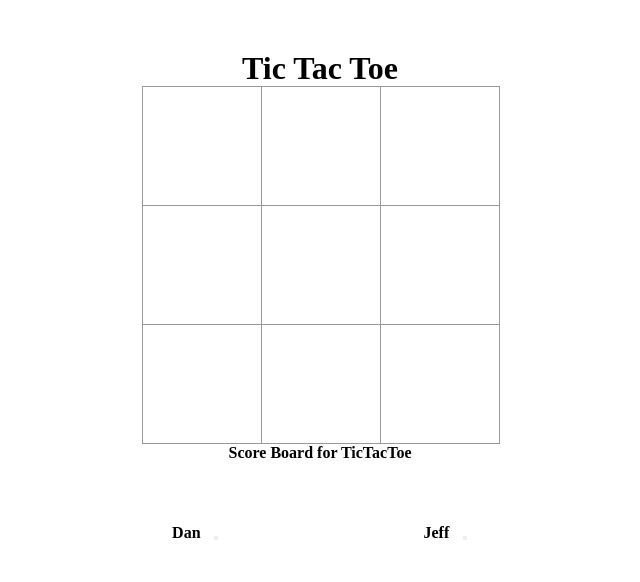
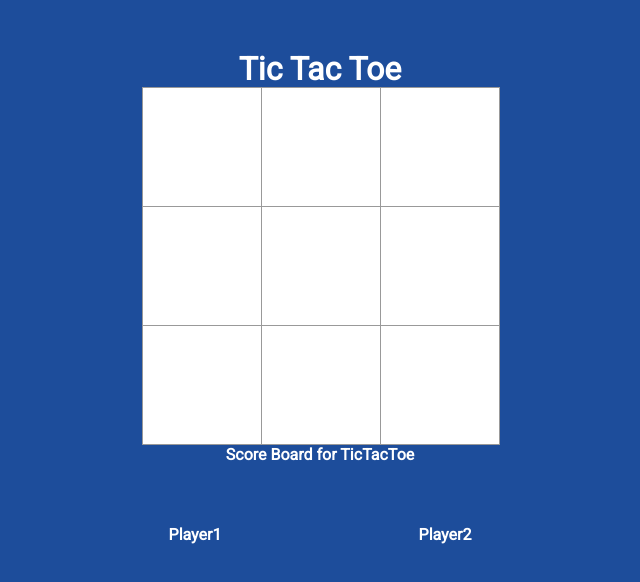
Before and after one commit to danvanhorn/react-games, a React (Create React App) app in the folder my-app/: page / in a window 1280 px wide. Shown: the top 582 px of the page, without its empty margins (320-960 px from the left). Built offline with nearby package versions, Linux system fonts and the light colour scheme.

Commit message:
add handleClick method and Player object

```diff
--- a/my-app/public/index.html
+++ b/my-app/public/index.html
@@ -8,6 +8,7 @@
       manifest.json provides metadata used when your web app is added to the
       homescreen on Android. See https://developers.google.com/web/fundamentals/engage-and-retain/web-app-manifest/
     -->
+    <link href="https://fonts.googleapis.com/css?family=Roboto" rel="stylesheet">
     <link rel="manifest" href="%PUBLIC_URL%/manifest.json">
     <link rel="shortcut icon" href="%PUBLIC_URL%/favicon.ico">
     <title>Tic Tac Toe</title>
--- a/my-app/src/App.tsx
+++ b/my-app/src/App.tsx
@@ -1,7 +1,6 @@
 import * as React from 'react';
 import GameContainer from './components/Game';
-import TicTac from './components/TicTac';
-import ScoreBoard from './components/ScoreBoard';
+
 // import './App.css';
 // import styled from "styled-components";
 import { injectGlobal } from 'styled-components';
@@ -12,7 +11,10 @@ injectGlobal`
     padding: 0;
   }
 
-  body { /* can also be whatever container */
+  html {
+    font-family: 'Roboto', sans-serif;
+    background: rgb(29, 77, 155);
+    color: white;
     display: -webkit-flex;
     display: flex;
     -webkit-align-items: center;
@@ -32,10 +34,7 @@ export interface AppProps {
 class App extends React.Component< AppProps, {} > {
   render() {
     return (
-      <GameContainer numPlayers={2}>
-        <TicTac />
-        <ScoreBoard game="TicTacToe"/>
-      </GameContainer>
+      <GameContainer numPlayers={2}/>
     );
   }
 }
--- a/my-app/src/components/Cell.tsx
+++ b/my-app/src/components/Cell.tsx
@@ -1,8 +1,11 @@
 import * as React from 'react';
 import styled from 'styled-components';
+import Player from './Interfaces';
 
 interface CellProps {
     className?: string;
+    activePlayer: Player;
+    onTurnEnd: Function;
 }
 
 interface CellState {
@@ -10,13 +13,20 @@ interface CellState {
 }
 
 class Cell extends React.Component< CellProps , CellState > {
-    constructor() {
-        super();
+    constructor(props: CellProps) {
+        super(props);
         this.state = { value: '' };
+        this.handleClick = this.handleClick.bind(this);
     }
 
-    handleClick() {
-        alert('click');
+    handleClick(event: any) {
+        const { activePlayer, onTurnEnd } = this.props;
+        if (this.state.value === '') {
+            this.setState({
+                value: activePlayer.symbol
+            });
+            onTurnEnd();
+        }
     }
 
     render() {
--- a/my-app/src/components/CellGroup.tsx
+++ b/my-app/src/components/CellGroup.tsx
@@ -1,18 +1,25 @@
 import * as React from 'react';
 import Cell from './Cell';
+import Player from './Interfaces';
 
-export interface CellGroupProps {
+interface CellGroupProps {
     className?: string;
+    activePlayer: Player;
+    onTurnEnd: Function;
 }
 
 class CellGroup extends React.Component< CellGroupProps, {} > {
+    constructor(props: CellGroupProps) {
+        super(props);
+    }
+
     render() {
-        const { className } = this.props;
+        const { className, activePlayer, onTurnEnd } = this.props;
         return (
             <div className={className}>
-                <Cell/>
-                <Cell/>
-                <Cell/>
+                <Cell activePlayer={activePlayer} onTurnEnd={onTurnEnd}/>
+                <Cell activePlayer={activePlayer} onTurnEnd={onTurnEnd}/>
+                <Cell activePlayer={activePlayer} onTurnEnd={onTurnEnd}/>
             </div>
         );
     }
--- a/my-app/src/components/Game.tsx
+++ b/my-app/src/components/Game.tsx
@@ -1,5 +1,20 @@
 import * as React from 'react';
 import styled from 'styled-components';
+import TicTac from './TicTac';
+import ScoreBoard from './ScoreBoard';
+import Player from './Interfaces';
+
+let p1 = {
+    name: 'Player1',
+    symbol: 'X',
+    isActive: true
+};
+
+let p2 = {
+    name: 'Player2',
+    symbol: 'O',
+    isActive: false
+};
 
 interface GameProps {
     className?: string;
@@ -7,17 +22,17 @@ interface GameProps {
 }
 
 interface GameState {
-    player1: string;
-    player2: string;
+    player1: Player;
+    player2: Player;
     board: string[];
 }
 
 class GameContainer extends React.Component< GameProps , GameState > {
-    constructor() {
-        super();
+    constructor(props: GameProps) {
+        super(props);
         this.state = {
-            player1: 'Player 1',
-            player2: 'Player 2',
+            player1: p1,
+            player2: p2,
             board: Array(9).fill(''),
         };
     }
@@ -25,7 +40,8 @@ class GameContainer extends React.Component< GameProps , GameState > {
     render() {
         return(
         <div className={this.props.className}>
-            {this.props.children}
+            <TicTac player1={p1} player2={p2}/>
+            <ScoreBoard game="TicTacToe" player1={p1} player2={p2}/>
         </div>);
     }
 }
--- /dev/null
+++ b/my-app/src/components/Interfaces.ts
@@ -0,0 +1,7 @@
+interface Player{
+    name: string,
+    symbol: string,
+    isActive: boolean
+};
+
+export default Player;
--- a/my-app/src/components/ScoreBoard.tsx
+++ b/my-app/src/components/ScoreBoard.tsx
@@ -1,20 +1,28 @@
 import * as React from 'react';
 import styled from 'styled-components';
 import ScoreCard from './ScoreCard';
+import Player from './Interfaces';
 
 interface ScoreBoardProps {
     className?: string;
+    player1: Player;
+    player2: Player;
     game: string;
 }
 
-class ScoreBoard extends React.Component< ScoreBoardProps, {} > {
+interface ScoreBoardState {}
+
+class ScoreBoard extends React.Component< ScoreBoardProps, ScoreBoardState > {
+    constructor(props: ScoreBoardProps) {
+        super();
+    }
     render() {
-        const { game, className } = this.props;
+        const { game, player1, player2, className } = this.props;
         return (
             <div className={className}>
                 <h4 style={{width: '100%', textAlign: 'center'}}> Score Board for {game}</h4>
-                <ScoreCard id="1" playerName="Dan"/>
-                <ScoreCard id="2" playerName="Jeff"/>
+                <ScoreCard player={player1}/>
+                <ScoreCard player={player2}/>
             </div>
         );
     }
--- a/my-app/src/components/ScoreCard.tsx
+++ b/my-app/src/components/ScoreCard.tsx
@@ -1,63 +1,25 @@
 import * as React from 'react';
 import styled from 'styled-components';
-
-const EditButtonStyle = {
-    color: 'lightgray',
-    marginLeft: '1em'
-};
+import Player from './Interfaces';
 
 interface ScoreCardProps {
     className?: string;
-    playerName?: string;
-    id: string;
+    player: Player;
 }
 
-interface ScoreCardState {
-    playerName?: string;
-}
+interface ScoreCardState {}
 
 class ScoreCard extends React.Component< ScoreCardProps, ScoreCardState > {
-    constructor(props: any) {
+    constructor(props: ScoreCardProps) {
         super(props);
-        if (this.props.playerName !== '') {
-            this.state = {
-                playerName: props.playerName
-            };
-        }else {
-            this.state = {
-                playerName: 'Player' + props.id
-            };
-        }
-        this.inputToHeading = this.inputToHeading.bind(this);
-        this.headingToInput = this.headingToInput.bind(this);
-        this.saveName = this.saveName.bind(this);
-    }
-
-    saveName() {
-        // TODO: set the player name in state here?
-        return 0;
-    }
-
-    headingToInput() {
-        return (
-            <input id={this.props.id} value="Enter name...">
-                <button style={EditButtonStyle} onClick={this.saveName}>Save</button>
-            </input>
-        );
-    }
-
-    inputToHeading() {
-        // TODO: convert the heading to an input so the player can enter a name
-        return 0;
     }
 
     render() {
-        const { className, playerName, id } = this.props;
+        const { className, player } = this.props;
         return (
-            <div id={id} className={className}>
+            <div className={className}>
                 <h4>
-                    {playerName}
-                    <button style={EditButtonStyle} onClick={this.inputToHeading} value="Edit"/>
+                    {player.name}
                 </h4>
             </div>
         );
--- a/my-app/src/components/TicTac.tsx
+++ b/my-app/src/components/TicTac.tsx
@@ -1,20 +1,58 @@
 import * as React from 'react';
 import styled from 'styled-components';
 import CellGroup from './CellGroup';
+import Player from './Interfaces';
 
-export interface TicTacProps {
+interface TicTacProps {
     className?: string;
+    player1: Player;
+    player2: Player;
 }
 
-class TicTac extends React.Component< TicTacProps , {} > {
+interface TicTacState {
+    activePlayer: Player;
+}
+
+class TicTac extends React.Component< TicTacProps , TicTacState > {
+    constructor(props: TicTacProps) {
+        super(props);
+        this.state = {
+            activePlayer: this.props.player1
+        };
+        this.switchPlayer = this.switchPlayer.bind(this);
+    }
+
+    switchPlayer() {
+        const { player1, player2 } = this.props;
+        if (player1.isActive) {
+            this.setActivePlayer(player2);
+        }else {
+            this.setActivePlayer(player1);
+        }
+    }
+
+    setActivePlayer(player: Player) {
+        const { player1, player2 } = this.props;
+        player2.isActive = !player2.isActive;
+        player1.isActive = !player1.isActive;
+        this.setState({
+            activePlayer: player
+        });
+    }
+
+    setCellContent() {
+        return 0;
+    }
+
     render() {
         const { className } = this.props;
+        const { activePlayer } = this.state;
         return(
             <div className={className}>
                 <h1>Tic Tac Toe</h1>
-                <CellGroup/>
-                <CellGroup/>
-                <CellGroup/>
+                <CellGroup activePlayer={activePlayer} onTurnEnd={this.switchPlayer}/>
+                <CellGroup activePlayer={activePlayer} onTurnEnd={this.switchPlayer}/>
+                <CellGroup activePlayer={activePlayer} onTurnEnd={this.switchPlayer}/>
             </div>
         );
     }
```
